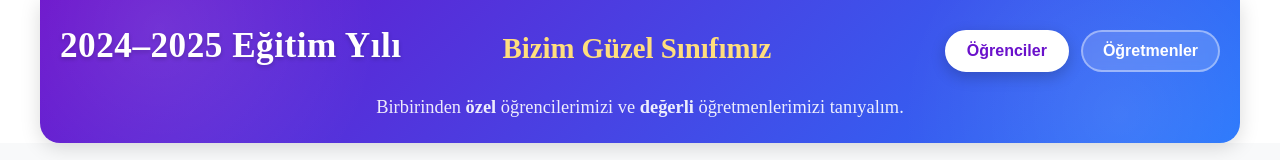
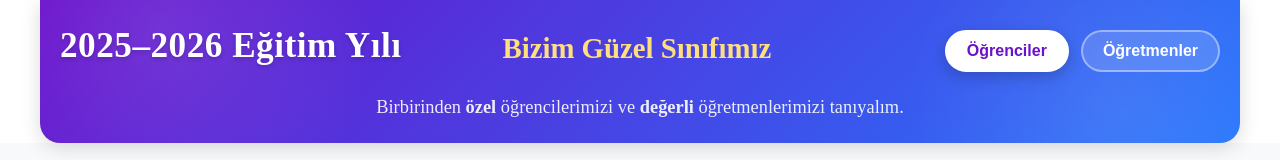
Before and after one commit to emirontop/8-E-v2, a Next.js app: page / in a window 1280 px wide. Shown: the top 160 px of the page. Built offline with nearby package versions, Linux system fonts and the light colour scheme.

Commit message:
index.js

```diff
--- a/pages/index.js
+++ b/pages/index.js
@@ -224,7 +224,7 @@ export default function Home() {
       <div className="container">
         <header>
           <div className="header-top">
-            <h1>2024–2025 Eğitim Yılı</h1>
+            <h1>2025–2026 Eğitim Yılı</h1>
             <h2>Bizim Güzel Sınıfımız</h2>
             <div className="view-switcher">
               <button
```
